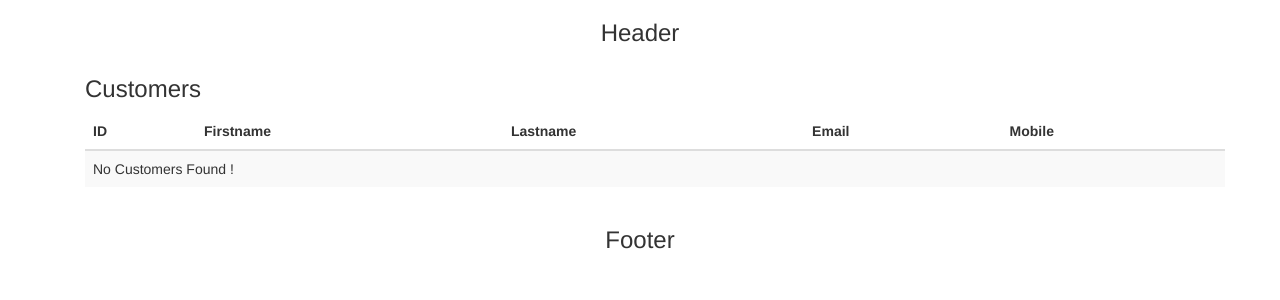
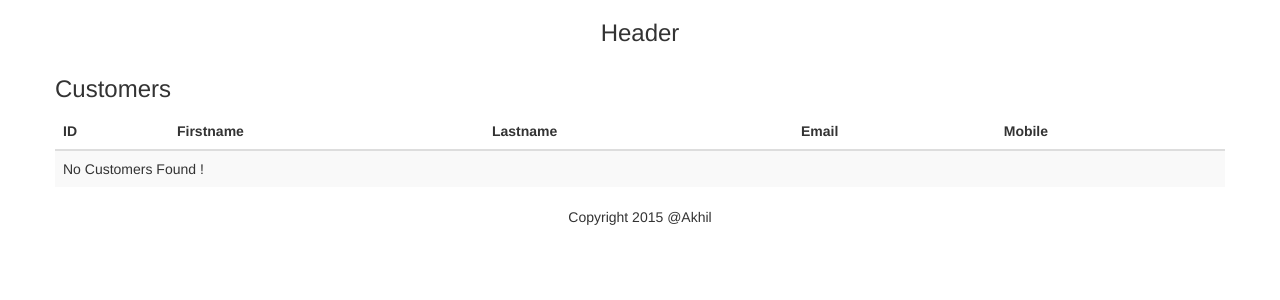
Before and after one commit to akhilnl/bootstrapadmin, a PHP site: page / in a window 1280 px wide. Shown: the top 300 px of the page. Run offline with PHP 8.4, Linux system fonts and the light colour scheme; data that the repository does not hold is empty; some libraries are stand-ins or nearby versions.

Commit message:
chaged footer and index

```diff
--- a/includes/footer.php
+++ b/includes/footer.php
@@ -4,7 +4,7 @@
     <script src="assets/js/bootstrap.min.js"></script>
     <div class="row">
     	<div class="col-sm-12" style="text-align:center">
-            <h3>Footer</h3>
+            <p>Copyright 2015 @Akhil</p>
     	</div>
     </div>
     <!-- end container -->
--- a/index.php
+++ b/index.php
@@ -1,10 +1,14 @@
-<?php
-require_once "includes".DIRECTORY_SEPARATOR."header.php";
-require_once "includes".DIRECTORY_SEPARATOR."dbclass.php";
-?>
-<div class="container">
+<!--heaer file -->
+<?php require_once "includes".DIRECTORY_SEPARATOR."header.php"; ?>
+<!--heaer file -->
+<!--- database connection file -->
+<?php require_once "includes".DIRECTORY_SEPARATOR."dbclass.php"; ?>
+<!--- database connection file -->
+<div class="row">
+<!-- customer list  -->
 <?php require_once "includes".DIRECTORY_SEPARATOR."customers.php" ;?>
+<!-- customer list  -->
 </div>
-<?php
-require_once "includes".DIRECTORY_SEPARATOR."footer.php"
-?>
+<!--footer file -->
+<?php require_once "includes".DIRECTORY_SEPARATOR."footer.php";?>
+<!--footer file -->
```
